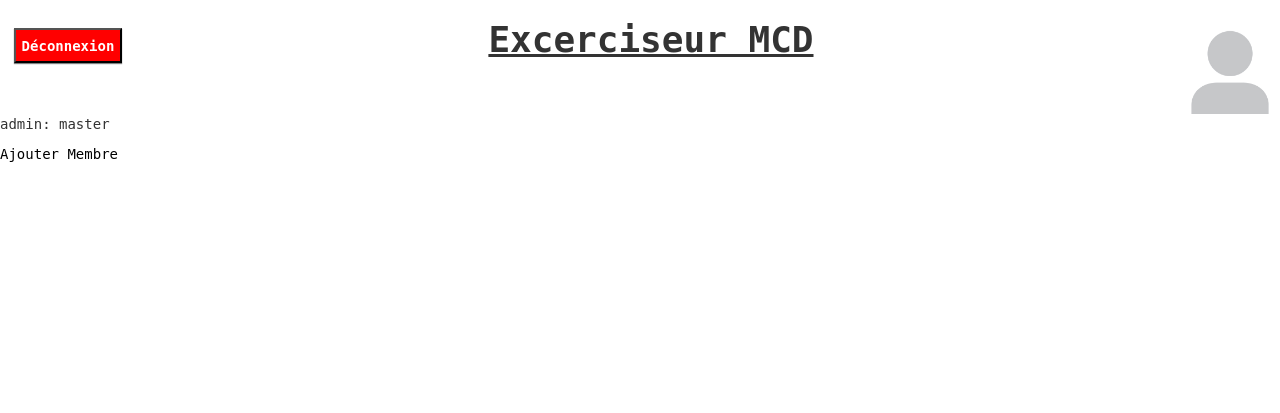
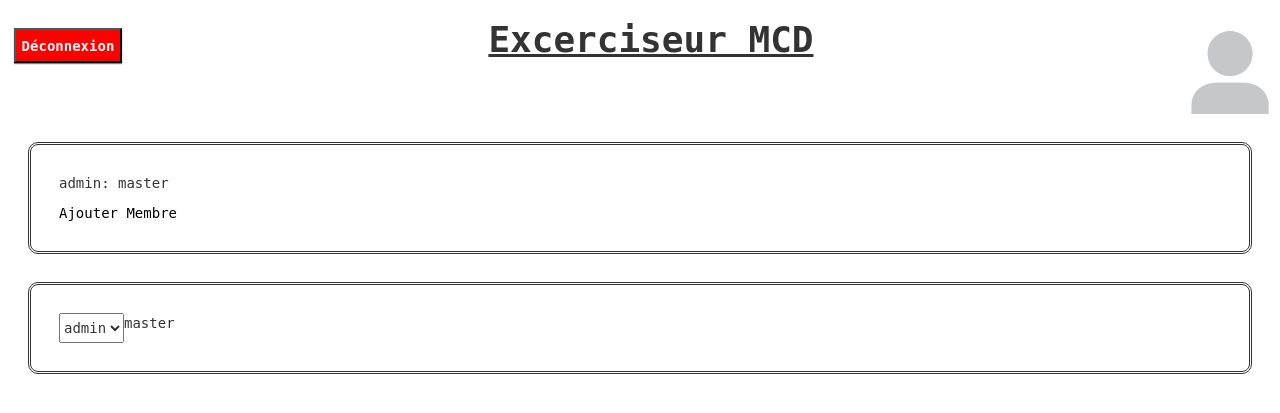
Before and after one commit to QuentinCognard/ProjectMCDHelper, a Flask app: a page that uses Projet_flask/projet/templates/membres.html in a window 1280 px wide. Shown: the top 413 px of the page. Run offline with Flask 2, Linux system fonts and the light colour scheme; data comes from the database, SQL or seed files in the repository; some libraries are stand-ins or nearby versions.

Commit message:
ajout membre ok affichage droit pour modif ok

```diff
--- a/Projet_flask/projet/static/accueil_projet.css
+++ b/Projet_flask/projet/static/accueil_projet.css
@@ -11,3 +11,17 @@ a, a:hover{
   color:black;
   text-decoration:none;
 }
+#membres,#modif{
+  margin: 2em;
+  padding: 2em;
+  border-style:  double;
+  border-radius: 10px;
+
+}
+#membres{
+  display: block;
+}
+#modif{
+  display: flex;
+  flex-wrap: nowrap;
+}
--- a/Projet_flask/projet/templates/membres.html
+++ b/Projet_flask/projet/templates/membres.html
@@ -5,8 +5,24 @@
 
 {% endblock %}
 {% block contain %}
+<div id="membres">
   {% for membres in membresProj %}
     <p>{{ membres.user_login }}: {{ membres.droit.nomDroit }}</p>
   {% endfor %}
-  <a href="{{ url_for('add_membre',username=username,nomProj=nomProj)}}"> Ajouter Membre</a>
+  <a href="{{ url_for('add_membre',username=username,nomProj=nomProj)}}">Ajouter Membre</a>
+</div>
+  <script>
+    function droit(droit){
+      document.getElementById("resultat").innerHTML=droit
+      document.getElementById("resultat").value=droit
+    }
+  </script>
+  <div id="modif">
+  <select id="select">
+    {% for membre in membresProj %}
+    <option onclick="droit('{{membre.droit.nomDroit|safe}}')" value="{{ membre.user_login }}">{{ membre.user_login }}</option>
+    {% endfor %}
+  </select>
+  <p id="resultat">{{membresProj[0].droit.nomDroit}}</p>
+</div>
 {% endblock %}
```
